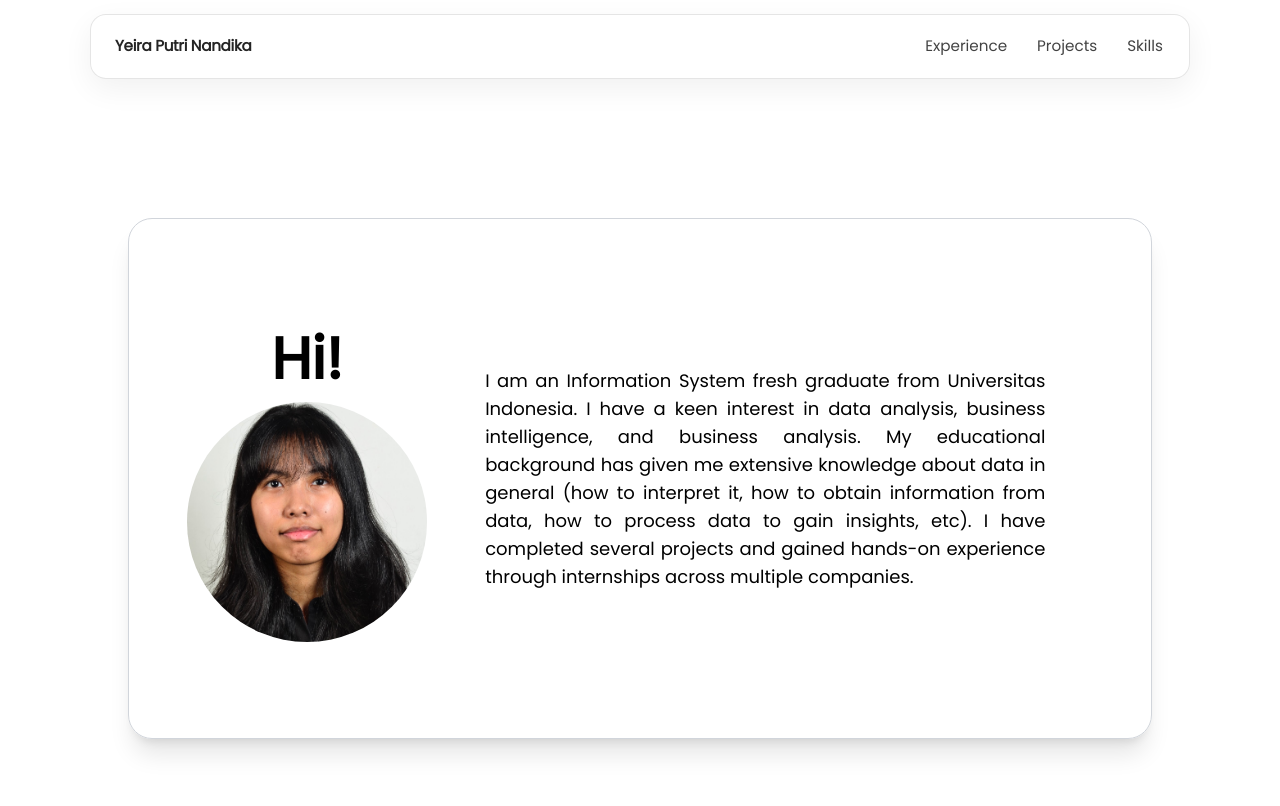
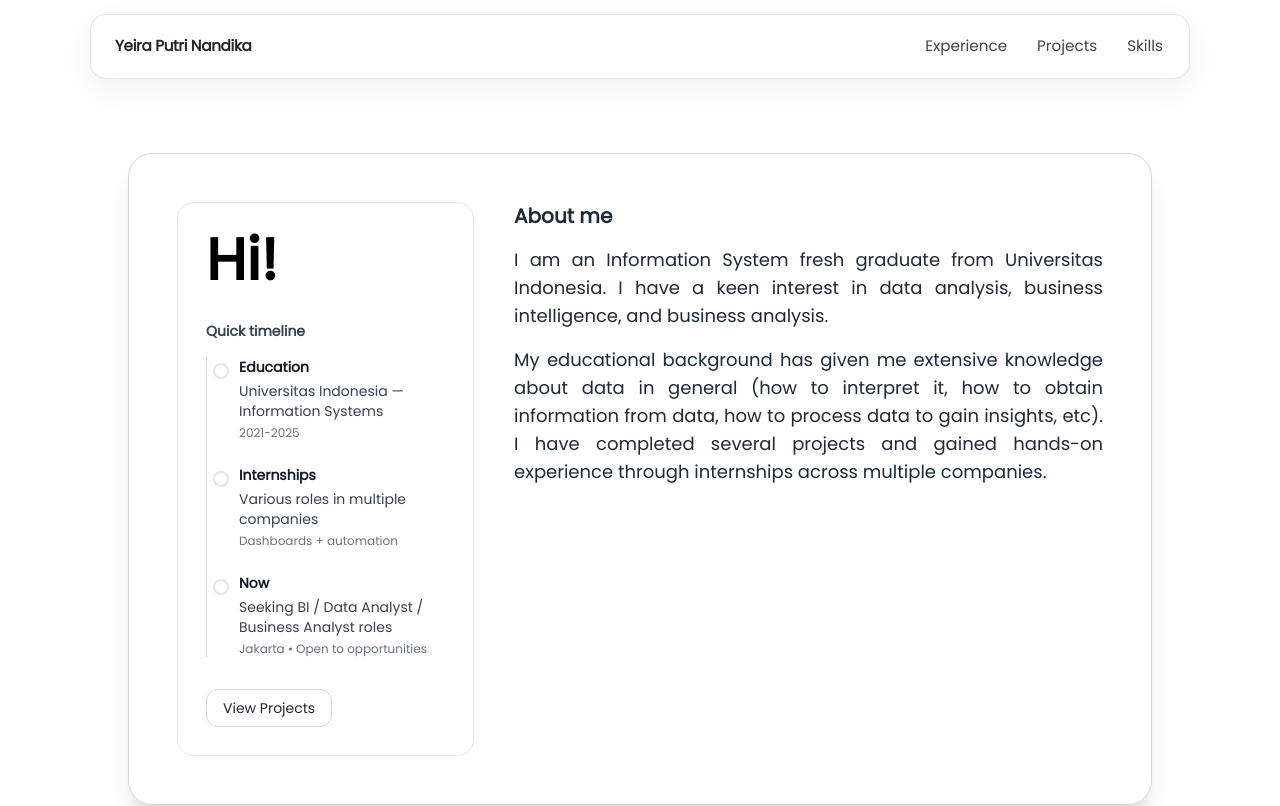
Before and after one commit to yeiraputri/portofolio, a Next.js app: page / in a window 1280 px wide. Shown: the top 806 px of the page. Built offline with nearby package versions, Linux system fonts and the light colour scheme.

Commit message:
feat: update about me

```diff
--- a/package.json
+++ b/package.json
@@ -3,7 +3,7 @@
   "version": "0.1.0",
   "private": true,
   "scripts": {
-    "dev": "next dev --turbopack",
+    "dev": "next dev",
     "build": "next build",
     "start": "next start",
     "lint": "next lint"
--- a/src/components/screen/about-me.tsx
+++ b/src/components/screen/about-me.tsx
@@ -1,26 +1,87 @@
 import Content from "../common/content";
-import { Avatar, AvatarFallback, AvatarImage } from "../ui/avatar";
+
+const timeline = [
+  {
+    title: "Education",
+    subtitle: "Universitas Indonesia — Information Systems",
+    meta: "2021-2025",
+  },
+  {
+    title: "Internships",
+    subtitle: "Various roles in multiple companies",
+    meta: "Dashboards + automation",
+  },
+  {
+    title: "Now",
+    subtitle: "Seeking BI / Data Analyst / Business Analyst roles",
+    meta: "Jakarta • Open to opportunities",
+  },
+];
 
 export default function AboutMe() {
   return (
     <Content>
-      <div className="flex items-center justify-center min-h-screen w-full px-12 lg:px-0">
+      <div className="flex items-center justify-center min-h-screen w-full px-6 lg:px-0">
+        <div className="shadow-xl border border-gray-300 rounded-3xl p-8 lg:p-12 flex flex-col lg:flex-row items-stretch gap-10 h-fit w-full max-w-5xl">
 
-        <div className="shadow-xl border border-gray-300 rounded-3xl p-4 py-24 flex flex-col lg:flex-row items-center gap-4 h-fit max-w-[80vw]">
+          <div className="lg:w-1/3 w-full rounded-2xl border border-gray-200 p-6 lg:p-7">
+            <div className="font-bold lg:text-[58px] text-[40px] text-primaryBlue leading-none">
+              Hi!
+            </div>
 
-          <div className="lg:w-1/3 w-full flex flex-col items-center justify-center bg-red">
-            <div className="font-bold lg:text-[58px] text-[32px] text-primaryBlue">Hi!</div>
-            <Avatar className="lg:h-60 lg:w-60 h-[300px] w-[300px] bg-clip-border">
-              <AvatarFallback>CN</AvatarFallback>
-              <AvatarImage src="/images/yeira.jpg" />
-            </Avatar>
+            <div className="mt-8">
+              <div className="text-sm font-semibold text-gray-700 mb-4">
+                Quick timeline
+              </div>
 
+              <ol className="relative border-l border-gray-300 pl-2 space-y-6">
+                {timeline.map((item, idx) => (
+                  <li key={idx} className="relative">
+                    <span className="absolute -left-[2px] top-1.5 h-4 w-4 rounded-full bg-white border-2 border-primaryBlue" />
+
+                    <div className="space-y-1 ml-6">
+                      <div className="text-sm font-semibold text-gray-900">
+                        {item.title}
+                      </div>
+                      <div className="text-sm text-gray-700">
+                        {item.subtitle}
+                      </div>
+                      <div className="text-xs text-gray-500">
+                        {item.meta}
+                      </div>
+                    </div>
+                  </li>
+                ))}
+              </ol>
+
+              <div className="mt-8 flex flex-wrap gap-2">
+                <a
+                  href="#projects"
+                  className="px-4 py-2 rounded-xl border border-gray-300 text-sm text-gray-800"
+                >
+                  View Projects
+                </a>
+              </div>
+            </div>
           </div>
 
-          <div className="lg:w-2/3 w-full text-justify text-lg lg:pr-[7vw]">
-          I am an Information System fresh graduate from Universitas Indonesia. I have a keen interest in data analysis, business intelligence, and business analysis.
-          My educational background has given me extensive knowledge about data in general (how to interpret it, how to obtain information from data, how to process data to gain insights, etc).
-          I have completed several projects and gained hands-on experience through internships across multiple companies.
+          <div className="lg:w-2/3 w-full text-gray-800">
+            <div className="text-lg lg:text-xl font-semibold mb-4">
+              About me
+            </div>
+
+            <div className="text-justify text-base lg:text-lg leading-relaxed space-y-4">
+              <p>
+                I am an Information System fresh graduate from Universitas Indonesia.
+                I have a keen interest in data analysis, business intelligence, and business analysis.
+              </p>
+              <p>
+                My educational background has given me extensive knowledge about data in general
+                (how to interpret it, how to obtain information from data, how to process data to gain insights, etc).
+                I have completed several projects and gained hands-on experience through internships across multiple companies.
+              </p>
+            </div>
+
           </div>
         </div>
       </div>
```
Also changed, not shown: 1 other file (tests, documents, lock files or other folders).
